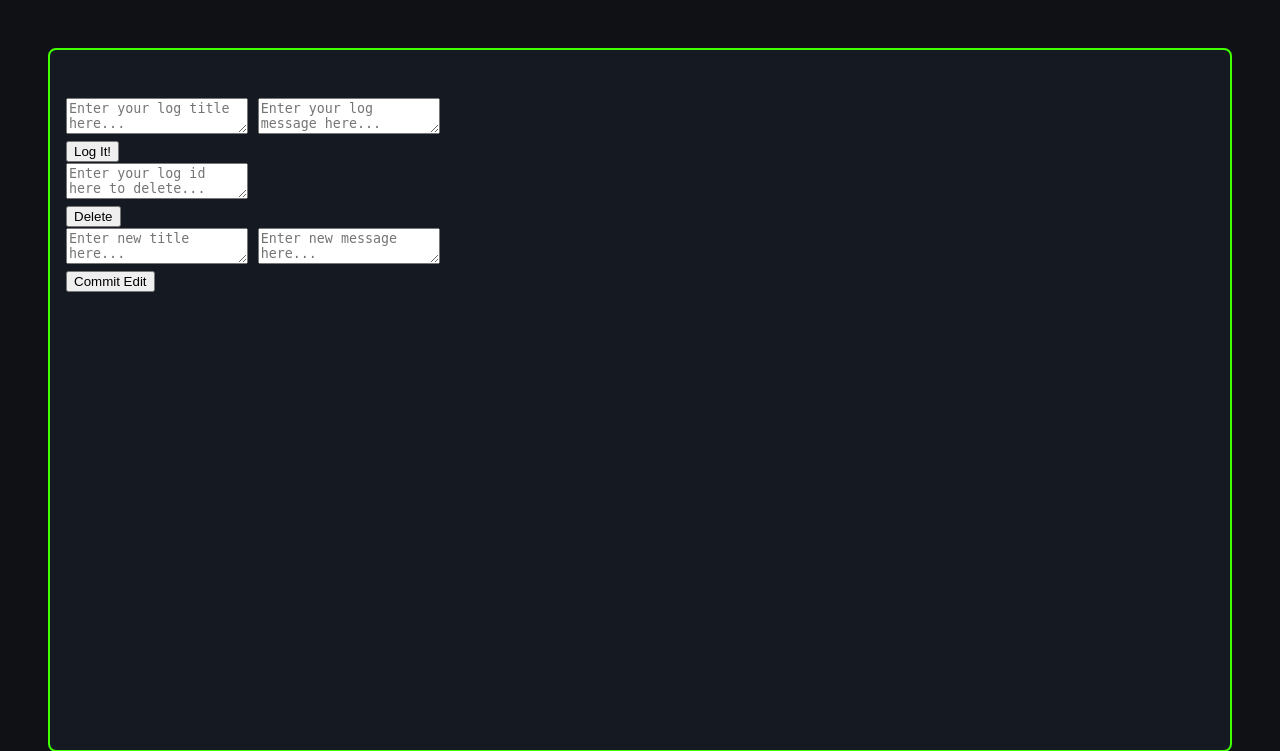
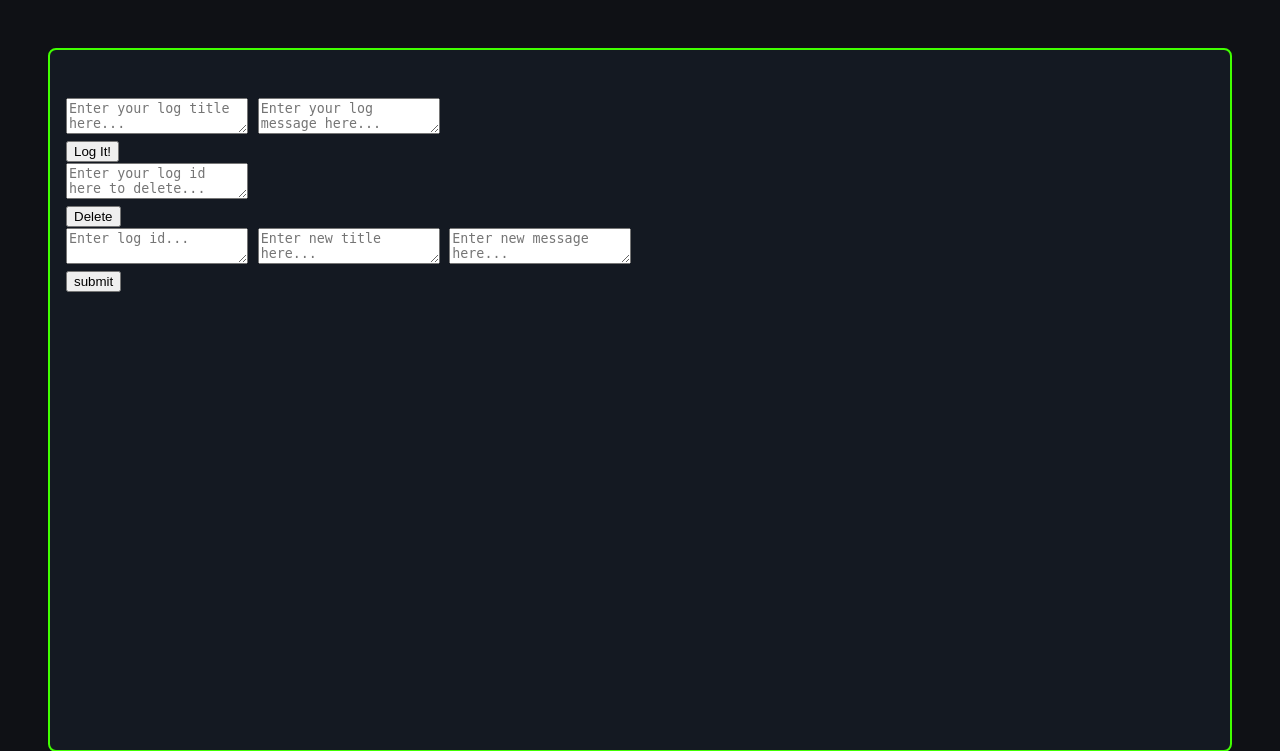
Before and after one commit to tenochca/personal_website, a FastAPI app: template templates/admin.html in a window 1280 px wide. Shown: the top 751 px of the page. Run offline with FastAPI, Linux system fonts and the light colour scheme; the template is opened without the code that fills it, so the values that code supplies are empty.

Commit message:
routed updatelog route to admin and enable admin to update from admin page

```diff
--- a/main.py
+++ b/main.py
@@ -90,5 +90,5 @@ def update_log(id: str, log: UpdateLogEntry, session: Session = Depends(get_sess
     session.add(log_db)
     session.commit()
     session.refresh(log_db)
-    RedirectResponse(url=f"/logs{id}", status_code=status.HTTP_303_SEE_OTHER)
+    RedirectResponse(url=f"/logs/{id}", status_code=status.HTTP_303_SEE_OTHER)
     return log_db
--- a/templates/admin.html
+++ b/templates/admin.html
@@ -13,17 +13,41 @@
 </form>
 
 <form id="editForm" action="/logs">
+    <textarea name="log_id" required placeholder="Enter log id..."></textarea>
     <textarea name="log_title" required placeholder="Enter new title here..."></textarea>
     <textarea name="log_message" required placeholder="Enter new message here..."></textarea><br>
-    <button type="submit">Commit Edit</button>
+    <button type="submit">submit</button>
 </form>
 {% endblock %}
 
 {% block script %}
 
 <script>
+
+document.getElementById("editForm").addEventListener("submit", async (e) => {
+    e.preventDefault();
+    const form = e.target;
+    const logId = form.elements["log_id"].value.trim();
+
+    const response = await fetch(`/logs/${logId}`, {
+        method: "PATCH",
+        headers: { "Content-Type": "application/json" },
+        body: JSON.stringify({
+            title: form.elements["log_title"].value,
+            message: form.elements["log_message"].value,
+        }),
+    });
+
+    if (response.ok) {
+        window.location.href = "/logs";
+    } else {
+        alert("Failed to update log.");
+    }
+});
+
+
 async function deleteLog() {
-    const logId = document.querySelector('textarea[name="log_id"]').value
+    const logId = document.querySelector('#deleteForm textarea[name="log_id"]').value
     if (!confirm("Delete this log?")) return;
 
     const response = await fetch(`/logs/${logId}`, {
```
